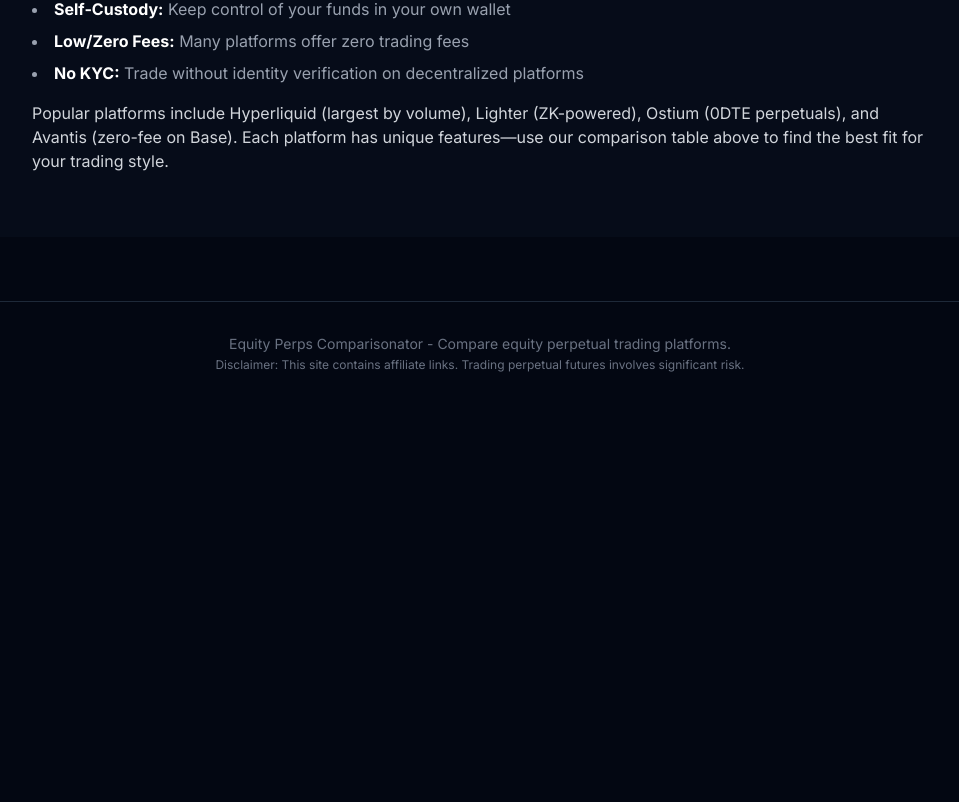
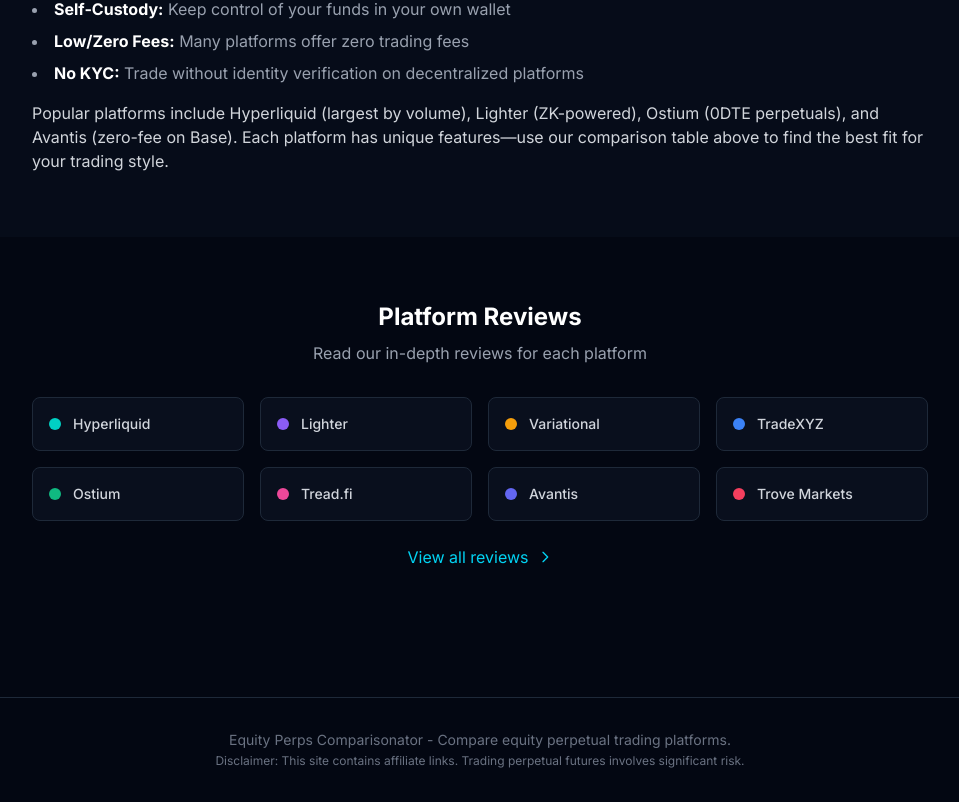
Before and after one commit to Irora-dev/equity-perps-comparison, a Next.js app: page / in a window 1280 px wide. Shown: the part 3429-4231 px from the top of the page, without its empty margins (160-1119 px from the left). Before the commit the page ends 3835 px from the top, so only its background shows below. Built offline with nearby package versions, Linux system fonts and the light colour scheme.

Commit message:
Add platform reviews links section below SEO content

```diff
--- a/src/app/page.tsx
+++ b/src/app/page.tsx
@@ -1,6 +1,7 @@
 'use client';
 
 import { useState } from 'react';
+import Link from 'next/link';
 import SearchBar from '@/components/SearchBar';
 import ComparisonTable from '@/components/ComparisonTable';
 import PlatformCard from '@/components/PlatformCard';
@@ -138,6 +139,46 @@
           </div>
         </div>
       </section>
+
+      {/* Platform Reviews Section */}
+      <section className="py-16 px-4">
+        <div className="max-w-4xl mx-auto">
+          <h2 className="text-2xl font-bold text-white mb-2 text-center">
+            Platform Reviews
+          </h2>
+          <p className="text-gray-400 text-center mb-8">
+            Read our in-depth reviews for each platform
+          </p>
+          <div className="grid grid-cols-2 sm:grid-cols-3 md:grid-cols-4 gap-4">
+            {platforms.map((platform) => (
+              <Link
+                key={platform.id}
+                href={`/blog/${platform.slug}`}
+                className="flex items-center gap-3 p-4 bg-gray-900/50 border border-gray-800 rounded-lg hover:border-gray-600 transition-colors group"
+              >
+                <div
+                  className="w-3 h-3 rounded-full flex-shrink-0"
+                  style={{ backgroundColor: platform.color }}
+                />
+                <span className="text-gray-300 group-hover:text-white transition-colors text-sm font-medium">
+                  {platform.name}
+                </span>
+              </Link>
+            ))}
+          </div>
+          <div className="mt-6 text-center">
+            <Link
+              href="/blog"
+              className="inline-flex items-center gap-2 text-cyan-400 hover:text-cyan-300 transition-colors"
+            >
+              View all reviews
+              <svg className="w-4 h-4" fill="none" stroke="currentColor" viewBox="0 0 24 24">
+                <path strokeLinecap="round" strokeLinejoin="round" strokeWidth={2} d="M9 5l7 7-7 7" />
+              </svg>
+            </Link>
+          </div>
+        </div>
+      </section>
     </main>
   );
 }
```
